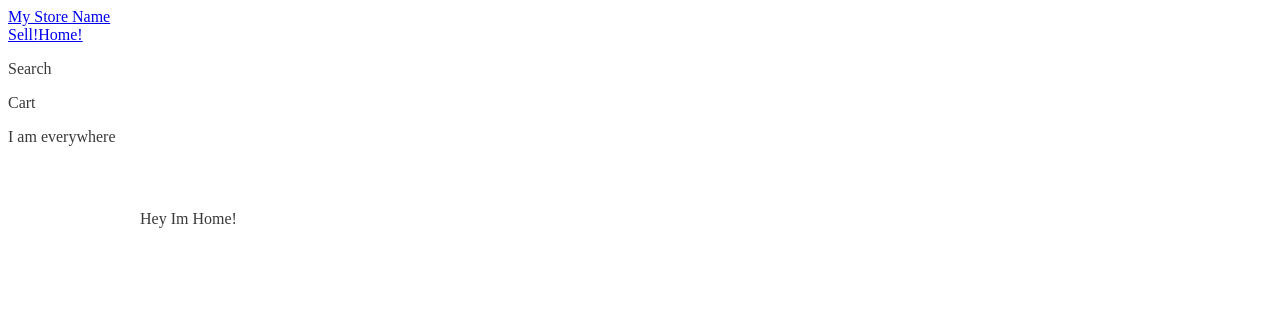
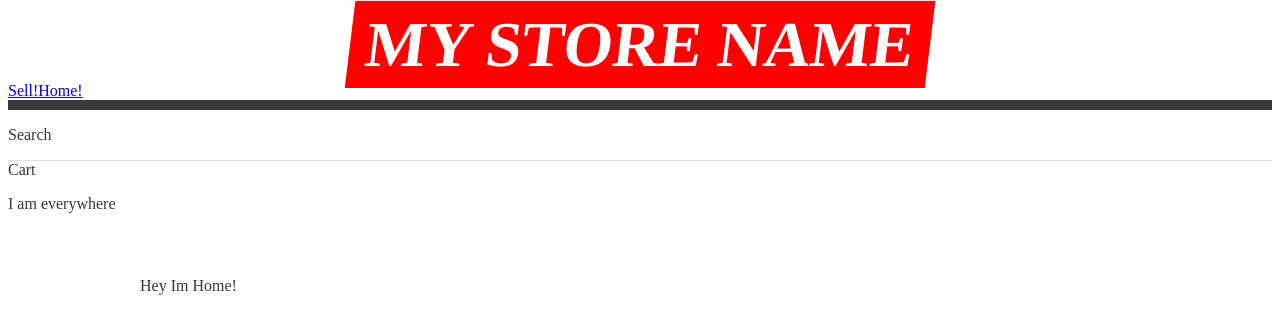
Before and after one commit to SrSalvaje/qualtzinOnlineStore, a Next.js app in the folder frontEnd/: page / in a window 1280 px wide. Shown: the top 334 px of the page. Built offline with nearby package versions, Linux system fonts and the light colour scheme.

Commit message:
Feat: apply basic styles to header

```diff
--- a/frontEnd/components/Header/Header.js
+++ b/frontEnd/components/Header/Header.js
@@ -1,20 +1,27 @@
 import Nav from '../Nav/Nav';
 import Link from 'next/link';
 import PropTypes from 'prop-types';
+import { Logo, StyledHeader } from './stylesHeader';
+import theme1 from '../../global Styles/theme';
+import { ThemeProvider, createGlobalStyle } from 'styled-components';
 
 const Header = props => (
-    <div>
+    <ThemeProvider theme={theme1}>
+        <StyledHeader>
             <div className="bar">
+                <Logo>
                     <Link href="/">
                         <a>{props.storeTitle}</a>
                     </Link>
+                </Logo>
                 <Nav />
             </div>
-        <div className="sub-bar">
+            <div className="search-bar">
                 <p>Search</p>
             </div>
             <div>Cart</div>
-    </div>
+        </StyledHeader>
+    </ThemeProvider>
 );
 
 Header.propTypes = {
--- /dev/null
+++ b/frontEnd/components/Header/stylesHeader.js
@@ -0,0 +1,44 @@
+import styled from 'styled-components';
+
+const Logo = styled.h1`
+    font-size: 4rem;
+    margin-left: 2rem;
+    position: 'relative';
+    z-index: 2;
+    transform: skew(-7deg);
+    a {
+        padding: 0.5rem 1rem;
+        background: ${props => props.theme.red};
+        color: white;
+        text-transform: uppercase;
+        text-decoration: none;
+    }
+
+    @media (max-width: 1300px) {
+        margin: 0;
+        text-align: center;
+    }
+`;
+
+const StyledHeader = styled.header`
+    .bar {
+        border-bottom: 10px solid ${props => props.theme.black};
+        display: grid;
+        grid-template-columns: auto 1fr;
+        justify-content: space-between;
+        align-items: stretch;
+
+        @media (max-width: 1300px) {
+            grid-template-columns: 1fr;
+            justify-content: center;
+        }
+    }
+    /** the search bar**/
+    .search-bar {
+        display: grid;
+        grid-template-columns: 1fr auto;
+        border-bottom: 1px solid ${props => props.theme.lightgrey};
+    }
+`;
+
+export { Logo, StyledHeader };
```
Lines whose indentation alone changed are shown as unchanged.
